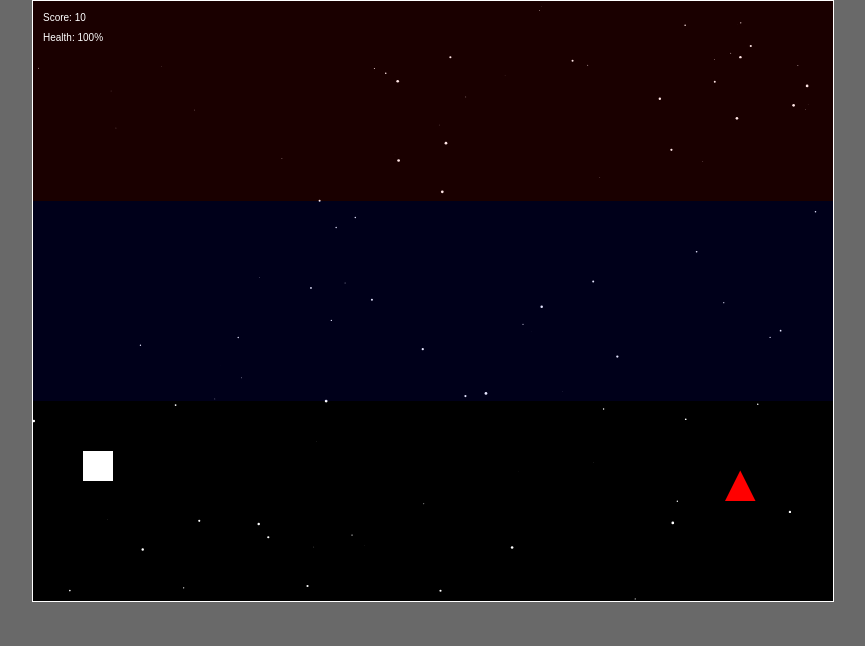
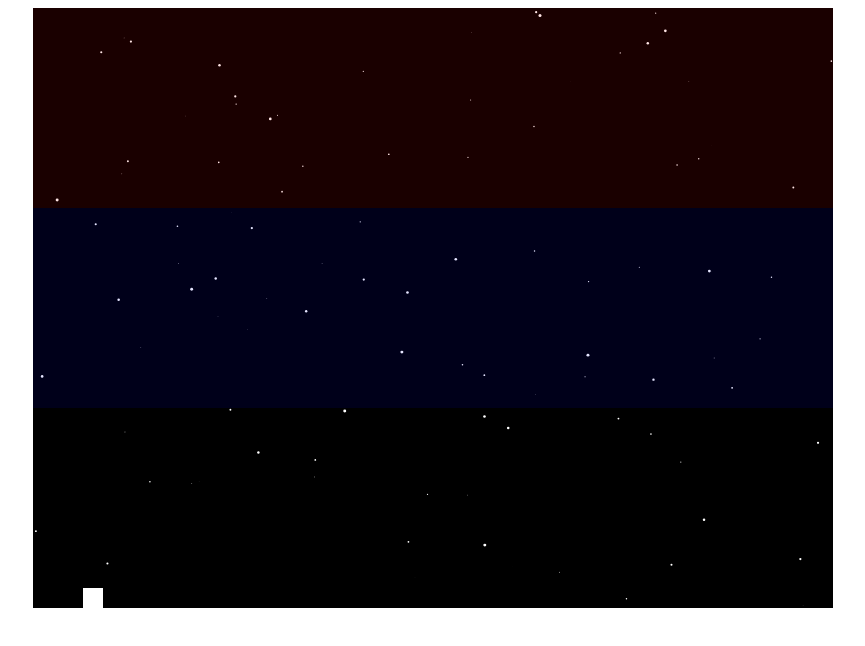
Before and after one commit to bodan4/game_electron, an Electron app: page src/game.html in a window 1280 px wide. Shown: the whole page, without its empty margins (207-1072 px from the left). Drawn offline with Linux system fonts and the light colour scheme.

Commit message:
jumping simple game

```diff
--- /dev/null
+++ b/src/electron.js
@@ -0,0 +1,3 @@
+const { ipcMain } = require('electron');
+ipcMain.on('start-game', () => mainWindow.loadFile(path.join(__dirname, 'src/game.html')));
+ipcMain.on('exit-game', () => app.quit());
--- a/src/game.html
+++ b/src/game.html
@@ -1,159 +1,13 @@
 <!DOCTYPE html>
-<html>
-
+<html lang="en">
 <head>
+    <meta charset="UTF-8">
+    <meta name="viewport" content="width=device-width, initial-scale=1.0">
     <title>Game</title>
-    <style>
-        body {
-            margin: 0;
-            overflow: hidden;
-            display: flex;
-            justify-content: center;
-            align-items: center;
-            background: #696969;
-        }
-
-        canvas {
-            border: 1px solid white;
-        }
-    </style>
+    <style> canvas { background: black; display: block; margin: 0 auto; } </style>
 </head>
-
 <body>
     <canvas id="gameCanvas" width="800" height="600"></canvas>
-    <script>
-        const canvas = document.getElementById('gameCanvas');
-        const ctx = canvas.getContext('2d');
-
-        // Player attributes
-        const player = {
-            x: 50,
-            y: 450,
-            width: 30,
-            height: 30,
-            dy: 0,
-            gravity: 0.9,
-            jumpHeight: -10,
-            doubleJump: -15,
-            jumps: 0,
-        };
-
-        let score = 0;
-        let health = 100;
-        let obstacles = [];
-
-        // Handle keyboard events
-        document.addEventListener('keydown', (e) => {
-            if (e.code === 'Space') {
-                if (player.jumps < 1) {
-                    player.dy = player.jumpHeight;
-                    player.jumps++;
-                } else if (player.jumps < 2) {
-                    player.dy = player.doubleJump;
-                    player.jumps++;
-                }
-            }
-        });
-
-        function gameLoop() {
-            ctx.clearRect(0, 0, canvas.width, canvas.height);
-
-            // Draw background (parallax)
-            drawBackground();
-
-            // Update player position
-            player.dy += player.gravity;
-            player.y += player.dy;
-            if (player.y > 450) {
-                player.y = 450;
-                player.dy = 0;
-                player.jumps = 0;
-            }
-
-            // Draw player
-            ctx.fillStyle = 'white';
-            ctx.fillRect(player.x, player.y, player.width, player.height);
-
-            // Randomly generate obstacles
-            if (Math.random() < 0.01) {
-                obstacles.push({
-                    x: canvas.width,
-                    y: 500,
-                    size: 30 + Math.random() * 30,
-                });
-            }
-
-            // Draw and move obstacles
-            for (let i = obstacles.length - 1; i >= 0; i--) {
-                ctx.fillStyle = 'red';
-                drawTriangle(obstacles[i].x, obstacles[i].y, obstacles[i].size);
-                obstacles[i].x -= 4;
-
-                if (obstacles[i].x + obstacles[i].size < 0) {
-                    obstacles.splice(i, 1);
-                    score += 10; // Increase score
-                }
-
-                // Collision detection
-                if (
-                    player.x < obstacles[i].x + obstacles[i].size &&
-                    player.x + player.width > obstacles[i].x &&
-                    player.y < obstacles[i].y + obstacles[i].size &&
-                    player.y + player.height > obstacles[i].y
-                ) {
-                    health -= 10;
-                    obstacles.splice(i, 1);
-                }
-            }
-
-            // Draw Score and Health
-            ctx.fillStyle = 'white';
-            ctx.fillText(`Score: ${score}`, 10, 20);
-            ctx.fillText(`Health: ${health}%`, 10, 40);
-
-            if (health > 0) {
-                requestAnimationFrame(gameLoop);
-            } else {
-                alert('Game Over! Your Score: ' + score);
-            }
-        }
-
-        function drawBackground() {
-            // Parallax effect (simplistic)
-            // Black background for the night sky
-            ctx.fillStyle = 'black';
-            ctx.fillRect(0, 0, canvas.width, canvas.height);
-
-            // Draw static stars
-            for (let i = 0; i < 100; i++) { // Adjust the number of stars as needed
-                const x = Math.random() * canvas.width;
-                const y = Math.random() * canvas.height;
-                const radius = Math.random() * 1.5; // Adjust star size if needed
-
-                ctx.beginPath();
-                ctx.arc(x, y, radius, 0, Math.PI * 2);
-                ctx.fillStyle = 'white';
-                ctx.fill();
-            }
-
-            // Draw static parallax layers (no movement)
-            ctx.fillStyle = 'rgba(255,0,0,0.1)';
-            ctx.fillRect(0, 0, canvas.width, canvas.height / 3);
-            ctx.fillStyle = 'rgba(0,0,255,0.1)';
-            ctx.fillRect(0, canvas.height / 3, canvas.width, canvas.height / 3);
-        }
-
-        function drawTriangle(x, y, size) {
-            ctx.beginPath();
-            ctx.moveTo(x, y);
-            ctx.lineTo(x + size, y);
-            ctx.lineTo(x + size / 2, y - size);
-            ctx.closePath();
-            ctx.fill();
-        }
-
-        gameLoop();
-    </script>
+    <script src="game.js"></script>
 </body>
-
 </html>
--- /dev/null
+++ b/src/game.js
@@ -0,0 +1,80 @@
+const canvas = document.getElementById('gameCanvas');
+const ctx = canvas.getContext('2d');
+
+// Game variables
+let player = { x: 50, y: 500, size: 20, dy: 0, onGround: true };
+const gravity = 0.5, jumpStrength = -12, doubleJumpStrength = -15;
+let canDoubleJump = false;
+
+// Background stars
+const stars = [];
+const numStars = 100;
+function initializeStars() {
+    for (let i = 0; i < numStars; i++) {
+        stars.push({
+            x: Math.random() * canvas.width,
+            y: Math.random() * canvas.height,
+            radius: Math.random() * 1.5
+        });
+    }
+}
+
+// Draw static background with stars and parallax layers
+function drawBackground() {
+    ctx.fillStyle = 'black';
+    ctx.fillRect(0, 0, canvas.width, canvas.height);
+    stars.forEach(star => {
+        ctx.beginPath();
+        ctx.arc(star.x, star.y, star.radius, 0, Math.PI * 2);
+        ctx.fillStyle = 'white';
+        ctx.fill();
+    });
+    ctx.fillStyle = 'rgba(255,0,0,0.1)';
+    ctx.fillRect(0, 0, canvas.width, canvas.height / 3);
+    ctx.fillStyle = 'rgba(0,0,255,0.1)';
+    ctx.fillRect(0, canvas.height / 3, canvas.width, canvas.height / 3);
+}
+
+// Draw player
+function drawPlayer() {
+    ctx.fillStyle = 'white';
+    ctx.fillRect(player.x, player.y, player.size, player.size);
+}
+
+// Player jumping
+function updatePlayer() {
+    player.y += player.dy;
+    player.dy += gravity;
+    if (player.y + player.size >= canvas.height) {
+        player.y = canvas.height - player.size;
+        player.dy = 0;
+        player.onGround = true;
+        canDoubleJump = true;
+    }
+}
+
+// Keyboard controls for jump
+document.addEventListener('keydown', (e) => {
+    if (e.code === 'Space') {
+        if (player.onGround) {
+            player.dy = jumpStrength;
+            player.onGround = false;
+        } else if (canDoubleJump) {
+            player.dy = doubleJumpStrength;
+            canDoubleJump = false;
+        }
+    }
+});
+
+// Game loop
+function gameLoop() {
+    ctx.clearRect(0, 0, canvas.width, canvas.height);
+    drawBackground();
+    updatePlayer();
+    drawPlayer();
+    requestAnimationFrame(gameLoop);
+}
+
+// Initialize and start game
+initializeStars();
+gameLoop();
```
Also changed, not shown: src/index.js (deleted, +0 -62 lines), src/menu.html (added, +22 -0 lines).
